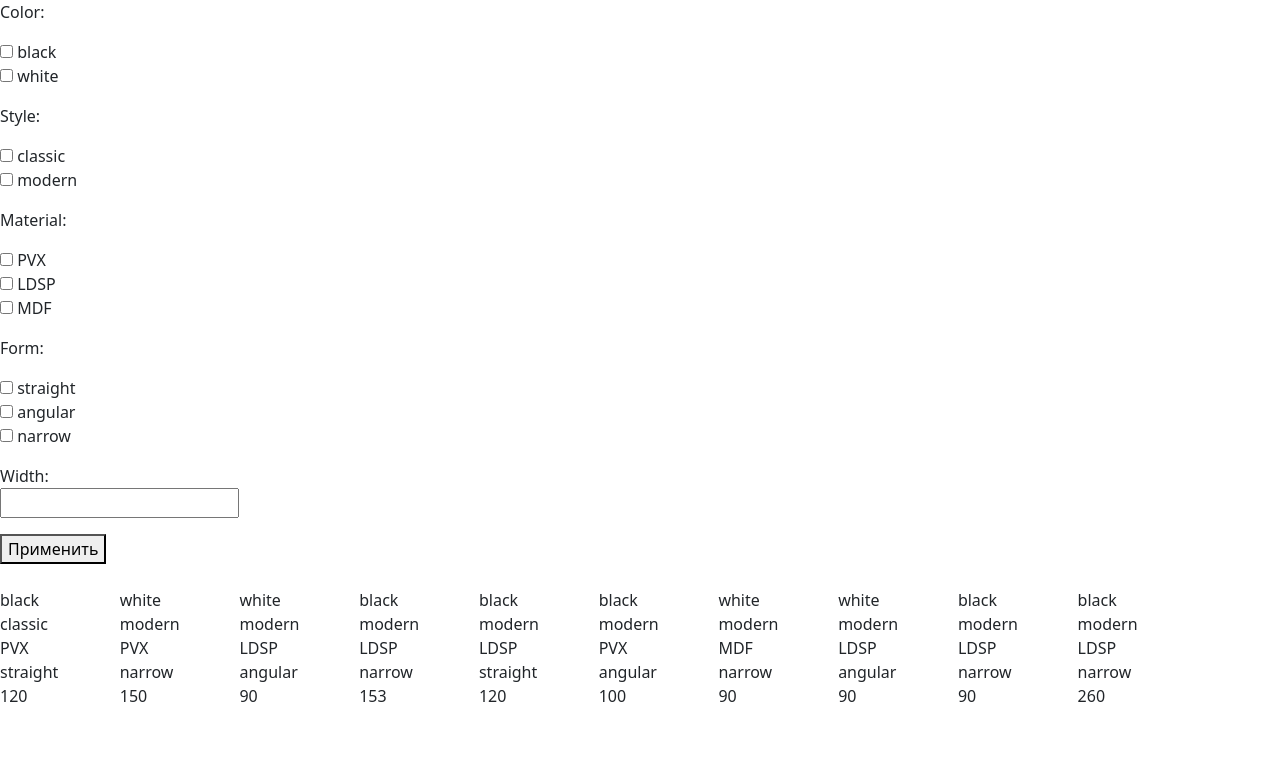
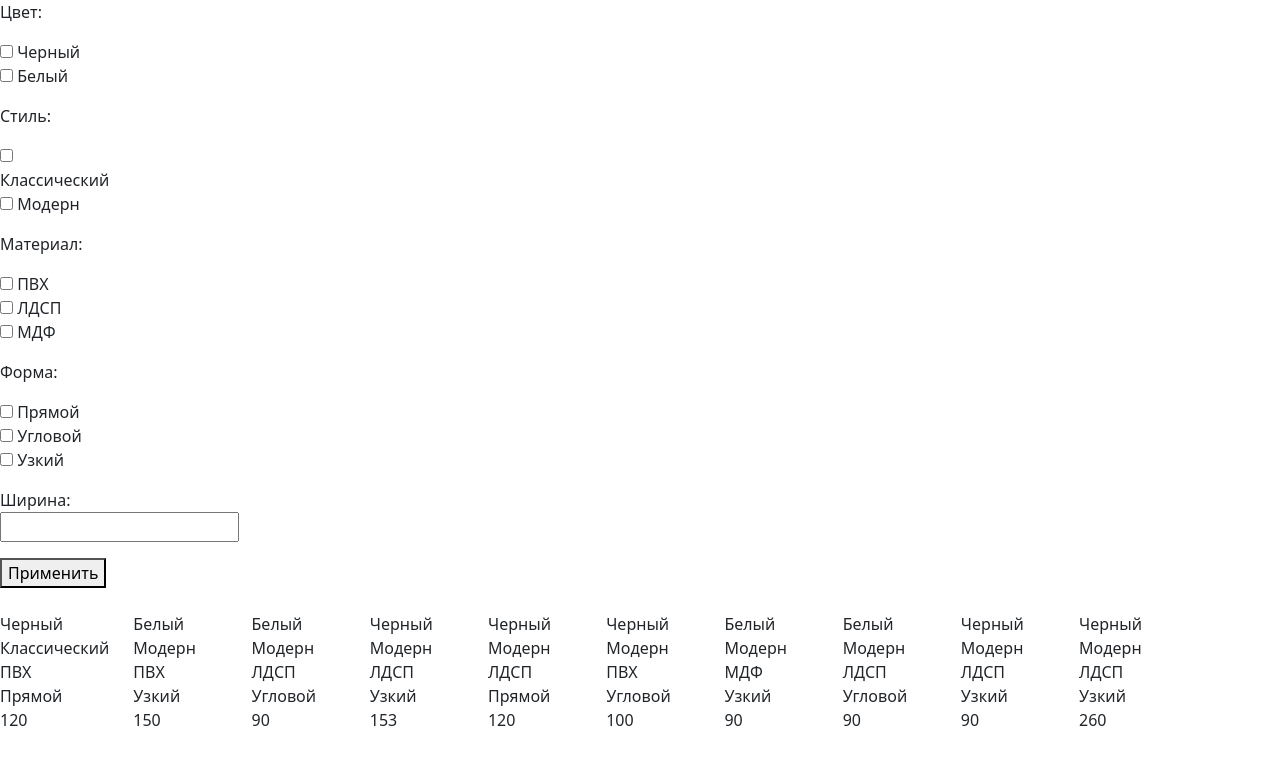
Before and after one commit to iwannabetheboshy/salonvariacii, a Django app: page /catalog/ in a window 1280 px wide. Shown: the top 765 px of the page. Run offline with Django 4.2, Linux system fonts and the light colour scheme; data comes from the database, SQL or seed files in the repository; both versions use the stored data as it was after the commit.

Commit message:
translate choice in model, label in form, kitchen in html

```diff
--- a/salonvariacii/main/forms.py
+++ b/salonvariacii/main/forms.py
@@ -4,11 +4,11 @@
 
 class FilterForm(forms.Form):
     color = forms.MultipleChoiceField(choices=Kitchen.COLOR_CHOICES, widget=forms.CheckboxSelectMultiple,
-                                      required=False)
+                                      required=False, label="Цвет")
     style = forms.MultipleChoiceField(choices=Kitchen.STYLE_CHOICES, widget=forms.CheckboxSelectMultiple,
-                                      required=False)
+                                      required=False, label="Стиль")
     material = forms.MultipleChoiceField(choices=Kitchen.MATERIAL_CHOICES, widget=forms.CheckboxSelectMultiple,
-                                         required=False)
+                                         required=False, label="Материал")
     form = forms.MultipleChoiceField(choices=Kitchen.FORM_CHOICES, widget=forms.CheckboxSelectMultiple,
-                                     required=False)
-    width = forms.IntegerField(required=False)
+                                     required=False, label="Форма")
+    width = forms.IntegerField(required=False, label="Ширина")
--- a/salonvariacii/main/models.py
+++ b/salonvariacii/main/models.py
@@ -3,25 +3,25 @@
 
 class Kitchen(models.Model):
     COLOR_CHOICES = (
-        ('black', "black"),
-        ('white', "white"),
+        ('black', "Черный"),
+        ('white', "Белый"),
     )
 
     STYLE_CHOICES = (
-        ('classic', "classic"),
-        ('modern', "modern"),
+        ('classic', "Классический"),
+        ('modern', "Модерн"),
     )
 
     MATERIAL_CHOICES = (
-        ('PVX', "PVX"),
-        ('LDSP', "LDSP"),
-        ('MDF', "MDF"),
+        ('PVX', "ПВХ"),
+        ('LDSP', "ЛДСП"),
+        ('MDF', "МДФ"),
     )
 
     FORM_CHOICES = (
-        ('straight', "straight"),
-        ('angular', "angular"),
-        ('narrow', "narrow"),
+        ('straight', "Прямой"),
+        ('angular', "Угловой"),
+        ('narrow', "Узкий"),
     )
     color = models.CharField('Цвет', choices=COLOR_CHOICES, max_length=50)
     style = models.CharField('Стиль кухни', choices=STYLE_CHOICES, max_length=50)
--- a/salonvariacii/main/templates/main/catalog.html
+++ b/salonvariacii/main/templates/main/catalog.html
@@ -15,10 +15,10 @@
          {%for kit in kitchen%}
         <div class="col">
             <br>
-          {{kit.color}} <br>
-          {{kit.style}}<br>
-          {{kit.material}}<br>
-          {{kit.form}}<br>
+          {{kit.get_color_display}} <br>
+          {{kit.get_style_display}}<br>
+          {{kit.get_material_display}}<br>
+          {{kit.get_form_display}}<br>
           {{kit.width}}<br>
             <br>
         </div>
```
Also changed, not shown: salonvariacii/db.sqlite3.
